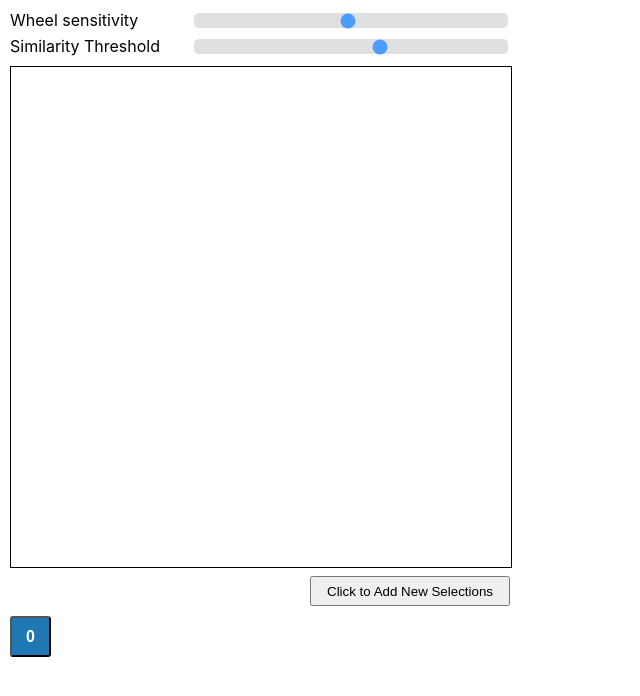
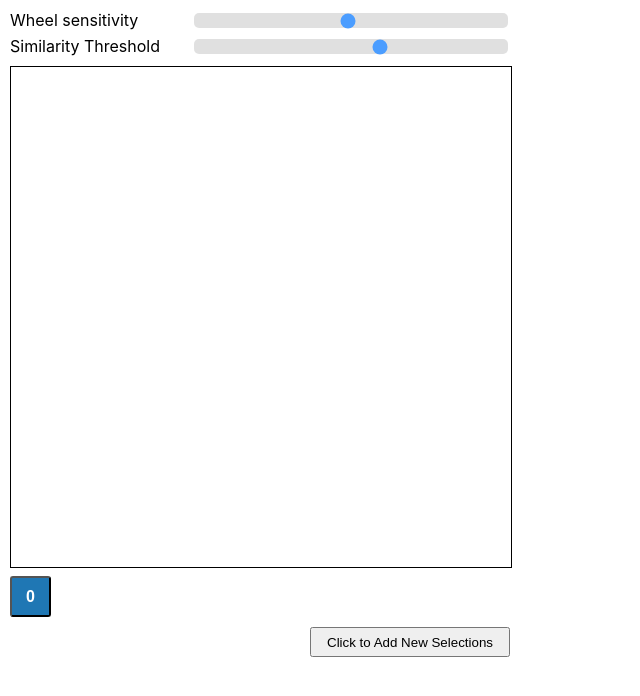
Before and after one commit to hj-n/multid-brushing, a React (Create React App) app in the folder client/: page / in a window 1280 px wide. Shown: the top 696 px of the page, without its empty margins (0-640 px from the left). Built offline with nearby package versions, Linux system fonts and the light colour scheme; no server answers.

Commit message:
changed layout for better experience

```diff
--- a/client/src/components/brushing.js
+++ b/client/src/components/brushing.js
@@ -366,11 +366,11 @@ const Brushing = (props) => {
                     style={Object.assign({}, { pointerEvents: "none" }, scatterplotStyle(props.size))}
                 />
             </div>
-            {/* button to add new group */}
+            {/* Selection Status */}
+            <div id="selectionStatus" style={{display: 'flex'}}></div>
             <div style={Object.assign({}, widthMarginStyle(props.size, props.margin), { height: 30 })}>
                 <button className={"selection"} onClick={addSelection}>Click to Add New Selections</button>
             </div>
-            <div id="selectionStatus" style={{display: 'flex'}}></div>
         </div>
     );
 }
```
